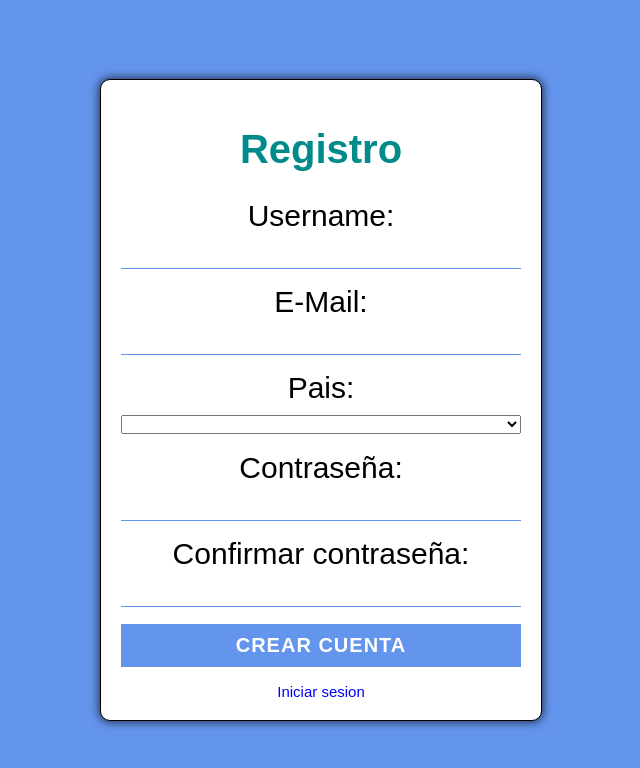
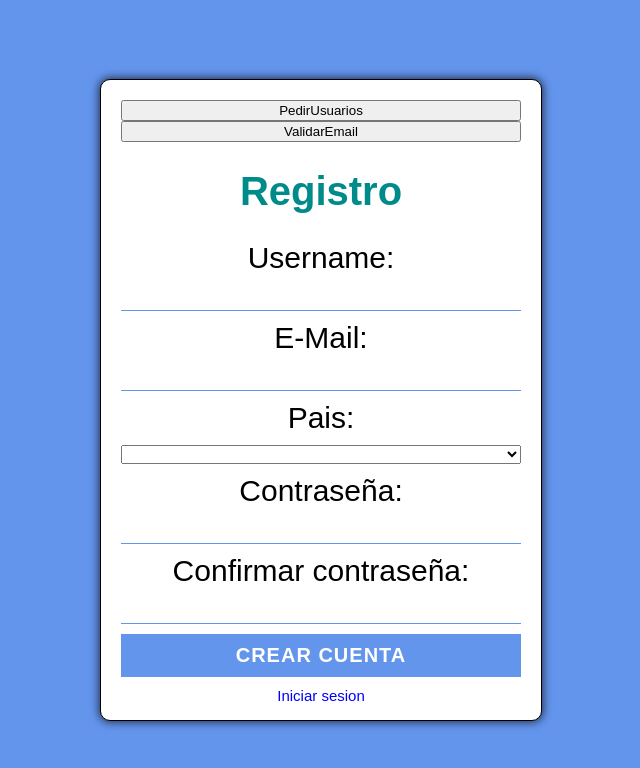
Before and after one commit to Markucho18/GDTMS__FrontEnd, a React (Create React App) app in the folder gdtms_frontend/: page / in a window 1280 px wide. Both pictures are taken after a click on the element "Registrarse". Shown: the top 768 px of the page, without its empty margins (319-959 px from the left). Built offline with nearby package versions, Linux system fonts and the light colour scheme.

Commit message:
ValidarEmail Error CORS
No se por que pero me tira error del CORS, aunque antes no me tiraba error.

```diff
--- a/gdtms_frontend/src/componentes/Login.js
+++ b/gdtms_frontend/src/componentes/Login.js
@@ -48,5 +48,5 @@ export function Login({ handleForm }) {
   //COMPROBAR QUE EL EMAIL NO SE REPITA EN EL REGISTRO
   //COMPROBAR QUE EXISTA EL USERNAME EN LA DATABASE
   //DESENCRIPTAR HASH Y COMPARAR CON LA CONTRA EN LA DATABASE
-  //AÑADIR TOKEN DE LOGIN EN EL NAVEGADOR (SESSION STORAGE)
+  //AÑADIR TOKEN DE LOGIN EN EL NAVEGADOR (LOCAL STORAGE(COOKIES))
   //(!)SEPARAR LOGICA EN EXPRESS DE LOGIN Y REGISTER
--- a/gdtms_frontend/src/componentes/Register.js
+++ b/gdtms_frontend/src/componentes/Register.js
@@ -52,6 +52,27 @@ export function Register({ handleForm }) {
     console.log("Datos del form:", formData);
   };
 
+  const validarEmail = async ()=>{
+    console.log(formData.email)
+    try{
+      const response = await axios.post("http://localhost:3001/usuarios", formData.email)
+      console.log(response.data);
+    }
+    catch(err){
+      console.log("Error en validarEmail:", err.response);
+    }
+  }
+
+  const pedirUsuarios = async ()=>{
+    try{
+      const res = await axios.get("http://localhost:3001/usuarios")
+      console.log(res.data)
+    }
+    catch(err){
+      console.log("Erro al pedir usuarios", err.response)
+    }
+  }
+
   const enviarDatos = async () => {
     try {
       const response = await axios.post(
@@ -82,6 +103,8 @@ export function Register({ handleForm }) {
   return (
     <div className="fondoFormulario col cen">
       <div className="contenedorFormulario register col">
+        <button onClick={pedirUsuarios}>PedirUsuarios</button>
+        <button onClick={validarEmail}>ValidarEmail</button>
         <h1>Registro</h1>
         <form className="col" onSubmit={validarDatos}>
           <label className="col">
```
